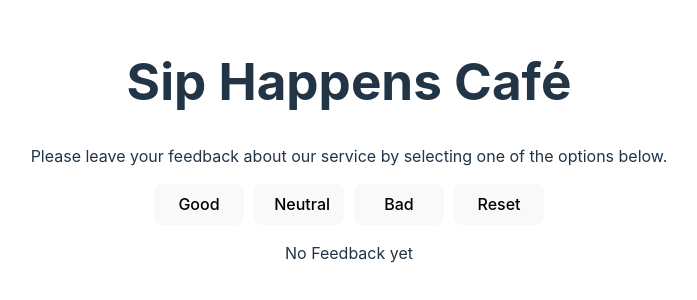
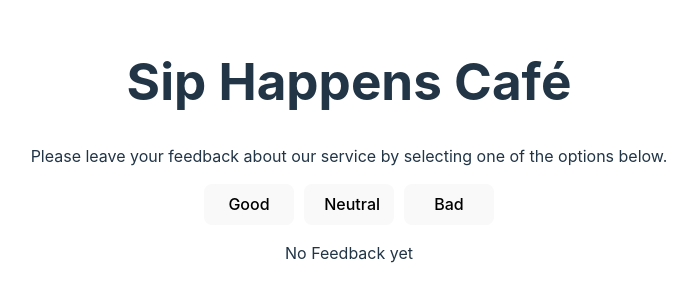
Before and after one commit to OlgaDonchenko/goit-react-hw-02, a React (Vite) app: page / in a window 1280 px wide. Shown: the part 250-550 px from the top of the page, without its empty margins (291-988 px from the left). Built offline with nearby package versions, Linux system fonts and the light colour scheme.

Commit message:
fixed mistkes part2

```diff
--- a/src/components/App/App.jsx
+++ b/src/components/App/App.jsx
@@ -6,14 +6,14 @@ import Feedback from "../Feedback/Feedback";
 import Notification from "../Notification/Notification ";
 
 export default function App() {
-  const [feedback, setFeetback] = useState({ good: 0, neutral: 0, bad: 0 });
+  const [feedback, setFeedback] = useState({ good: 0, neutral: 0, bad: 0 });
 
   useEffect(() => {
     const savedFeedback = JSON.parse(
       window.localStorage.getItem("saved-feedback")
     );
     if (savedFeedback) {
-      setFeetback(savedFeedback);
+      setFeedback(savedFeedback);
     }
   }, []);
 
@@ -25,15 +25,14 @@ export default function App() {
     totalFeedback > 0 ? Math.round((feedback.good / totalFeedback) * 100) : 0;
 
   const handleFeedback = (type) => {
-    setFeetback((prevFeedback) => ({
+    setFeedback((prevFeedback) => ({
       ...prevFeedback,
       [type]: prevFeedback[type] + 1,
     }));
   };
 
   const handleResetClick = () => {
-    setFeetback({ good: 0, neutral: 0, bad: 0 });
-    window.localStorage.removeItem("saved-feedback");
+    setFeedback({ good: 0, neutral: 0, bad: 0 });
   };
 
   return (
@@ -43,8 +42,10 @@ export default function App() {
         onGoodClick={() => handleFeedback("good")}
         onNeutralClick={() => handleFeedback("neutral")}
         onBadClick={() => handleFeedback("bad")}
+        onReset={handleResetClick}
+        totalFeedback={totalFeedback}
       />
-      {totalFeedback > 0 && <button onClick={handleResetClick}>Reset</button>}
+
       {totalFeedback > 0 ? (
         <Feedback
           good={feedback.good}
--- a/src/components/Options/Options.jsx
+++ b/src/components/Options/Options.jsx
@@ -5,6 +5,7 @@ export default function Options({
   onNeutralClick,
   onBadClick,
   onReset,
+  totalFeedback,
 }) {
   return (
     <div className={css.list}>
@@ -18,9 +19,11 @@ export default function Options({
         {" "}
         Bad
       </button>
-      <button className={css.btn} onClick={onReset}>
-        Reset
-      </button>
+      {totalFeedback > 0 && (
+        <button className={css.btn} onClick={onReset}>
+          Reset
+        </button>
+      )}
     </div>
   );
 }
```
